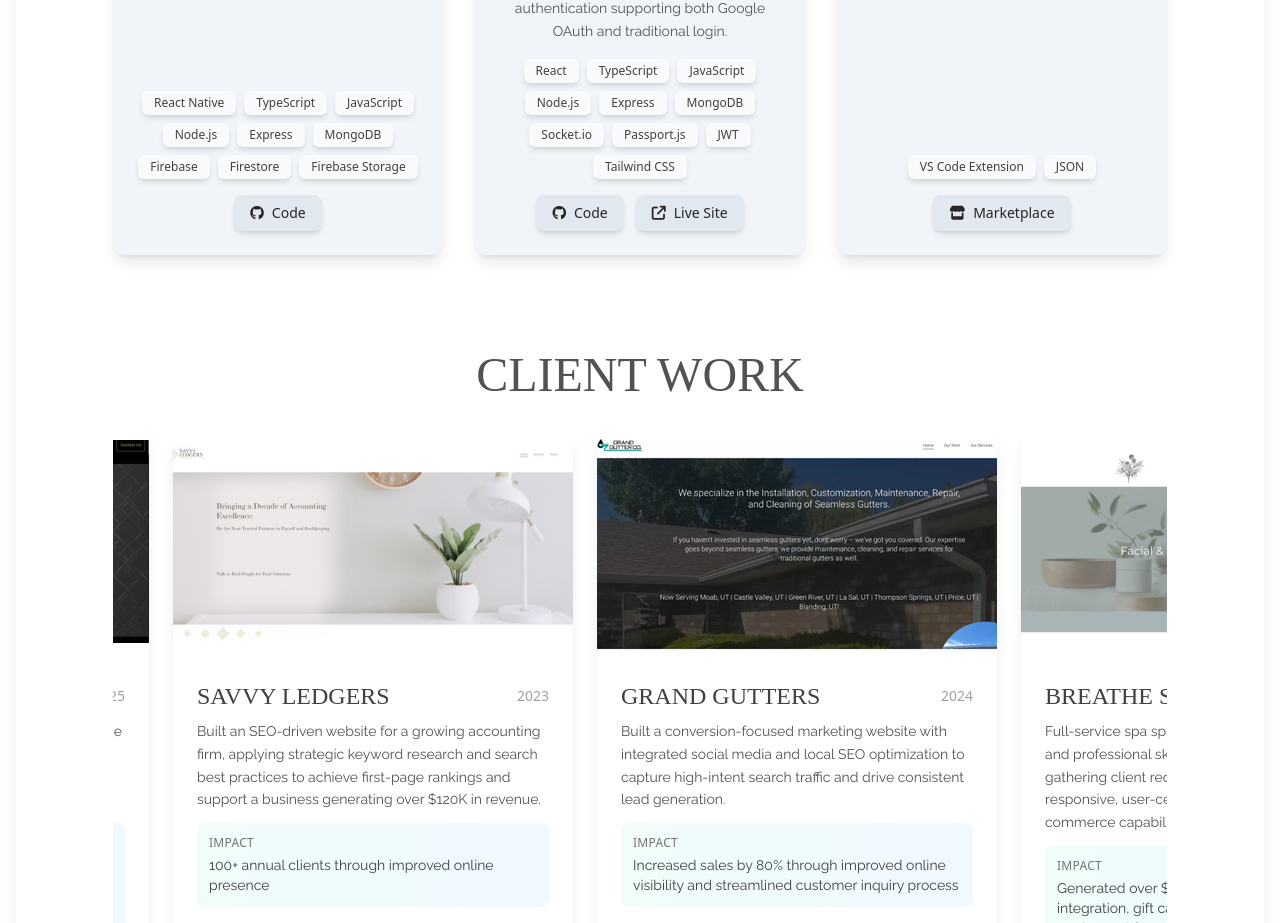
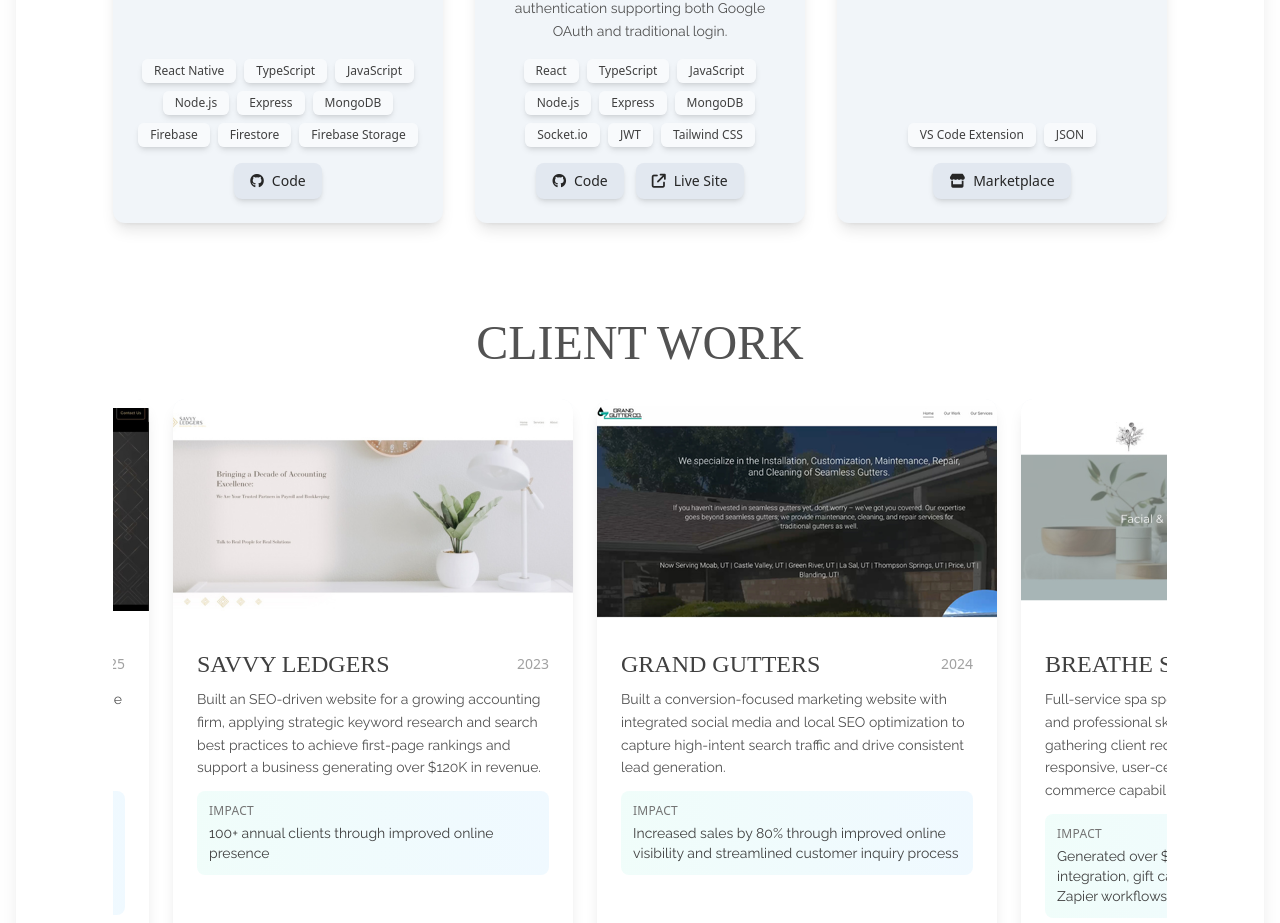
Before and after one commit to Celeste-Rhoades/celestePortfolio, a React (Vite) app: page / in a window 1280 px wide. Shown: the part 1397-2320 px from the top of the page. Built offline with nearby package versions, Linux system fonts and the light colour scheme.

Commit message:
updaed languages on cards

```diff
--- a/src/Components/Main.jsx
+++ b/src/Components/Main.jsx
@@ -37,7 +37,6 @@
         "Express",
         "MongoDB",
         "Socket.io",
-        "Passport.js",
         "JWT",
         "Tailwind CSS",
       ],
```
